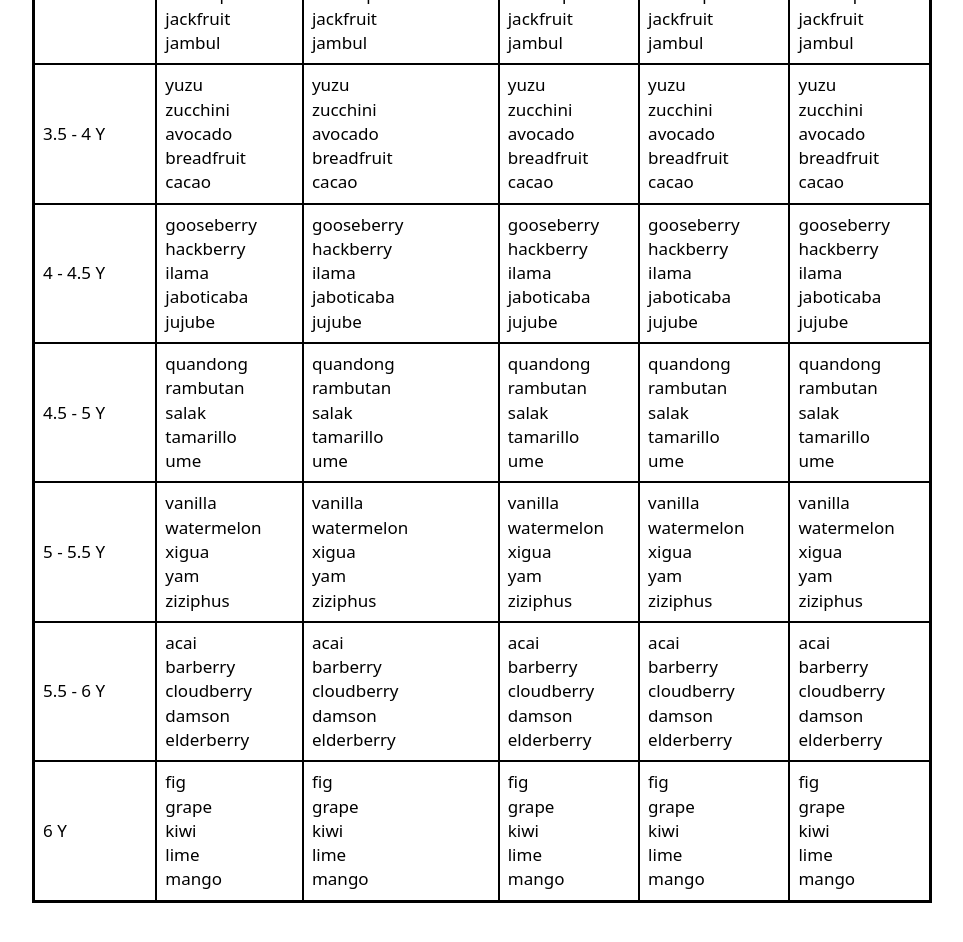
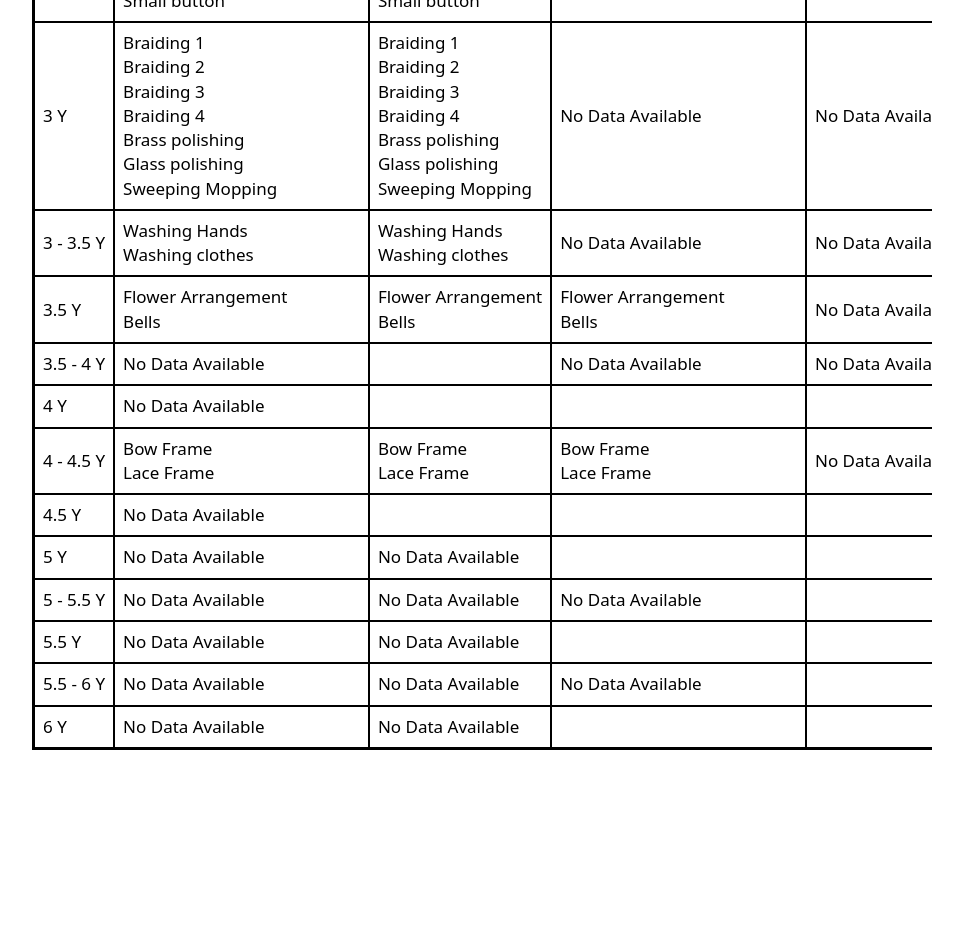
Before and after one commit to Aaniya401/react_reference_table, a React (Vite) app: page /presentations in a window 1280 px wide. Shown: the part 560-1502 px from the top of the page, without its empty margins (158-1121 px from the left). After the commit the page ends 1370 px from the top, so only its background shows below. Built offline with nearby package versions, Linux system fonts and the light colour scheme.

Commit message:
Update constants.ts

```diff
--- a/src/constants/constants.ts
+++ b/src/constants/constants.ts
@@ -2,11 +2,14 @@ export const ages = [
     "All",
     "2 Y",
     "2.5 - 3 Y",
+    "3 Y",
     "3 - 3.5 Y",
+    "3.5 Y",
     "3.5 - 4 Y",
-    "4 - 4.5 Y",
-    "4.5 - 5 Y",
+    "4 Y",
+    "5 Y",
     "5 - 5.5 Y",
+    "5.5 Y",
     "5.5 - 6 Y",
     "6 Y"
 ];
@@ -23,74 +26,114 @@ export const titles = [
 export const ageWiseData = [
     {
         age: "2.5 Y",
-        data1: ["Screwing", "banana", "cherry", "date", "elderberry"],
+        data1: ["Screwing and unscrewing lids", " folding clothes", "pouring grains 1 to 1", "pouring grains 1 to 2", "pouring grains 1 to 3 equale", "pouring grains 1 to 3 unequal", "liquid pouring 1 to 1", "pouring liquid 1 to 2", "pouring liquid 1 to 3 equal", "pouring liquid 1 to 3 unequal"],
         data2: [],
-        data3: ["kite", "lemon", "mango", "nectarine", "orange"],
-        data4: ["piano", "guitar", "violin", "drums", "flute"],
-        data5: ["red", "orange", "yellow", "green", "blue"],
+        data3: ["classified pictures", "sound game", "Question Game", "News Period", "Parts of speech games"],
+        data4: [],
+        data5: [],
     },
     {
         age: "2.5 - 3 Y",
-        data1: ["apricot", "blueberry", "cranberry", "dewberry", "fig"],
-        data2: ["hare", "impala", "jaguar", "kangaroo", "lion"],
-        data3: ["kiwi", "lime", "melon", "olive", "papaya"],
-        data4: ["trumpet", "ukulele", "xylophone", "zither", "harp"],
-        data5: ["indigo", "violet", "purple", "pink", "brown"],
+        data1: ["Press button", "hook and eye", "Large button", "Small button"],
+        data2: ["cylinder blocks", "Touch boards",],
+        data3: [],
+        data4: [],
+        data5: [],
+    },
+    {
+        age: "3 Y",
+        data1: ["Braiding 1", "Braiding 2", "Braiding 3", "Braiding 4", "Brass polishing", "Glass polishing", "Sweeping Mopping"],
+        data2: ["Pink Tower", "Brown Stairs", "Colour Tablets box 1", "Colour Tablets box 2", "Colour tablets box 3", "Touch Tablets"],
+        data3: [],
+        data4: [],
+        data5: [],
     },
     {
         age: "3 - 3.5 Y",
-        data1: ["guava", "honeydew", "indian plum", "jackfruit", "jambul"],
-        data2: ["marten", "newt", "ocelot", "panda", "quail"],
-        data3: ["quince", "raisin", "satsuma", "tangerine", "ugli fruit"],
-        data4: ["accordion", "banjo", "cello", "didgeridoo", "erhu"],
-        data5: ["white", "black", "gray", "silver", "gold"],
+        data1: ["Washing Hands", "Washing clothes"],
+        data2: ["Stereognostic Bag 1", "Sterognostic Bag 2", "Stereognostic Bag 3", "Stereognostic Bag 4"],
+        data3: [],
+        data4: [],
+        data5: [],
+    },
+    {
+        age: "3.5 Y",
+        data1: ["Flower Arrangement", "Bells"],
+        data2: [ "Red Rods", "Geometric Cabinets", "Geometric Cabinets and cards", "Fabrics Box", "Thermic Tablets", "Baric Tablets", "Stereognostic Tray", "Tasting bottles", "Smelling Bottles", "Sound Boxes"],
+        data3: ["Sandpaper Letters"],
+        data4: [],
+        data5: ["Sandpaper Globe", "Coloured Globe", "Land and Water forms", "Puzzle Maps", "Picture folders"],
     },
     {
         age: "3.5 - 4 Y",
-        data1: ["yuzu", "zucchini", "avocado", "breadfruit", "cacao"],
-        data2: ["robin", "starling", "thrush", "vulture", "wren"],
-        data3: ["breadnut", "cempedak", "durian", "eggplant", "feijoa"],
-        data4: ["french horn", "glass harp", "harmonica", "jaw harp", "kazoo"],
-        data5: ["teal", "maroon", "navy", "olive", "coral"],
+        data1: [],
+        data2: ["Geometric Solids"],
+        data3: [],
+        data4: [],
+        data5: [],
+    },
+    {
+        age: "4 Y",
+        data1: [],
+        data2: ["Decanomial Square", "Binomial Cube", "Trinomial Cube", "Constructive Triangles box 1",  "Constructive Triangles box 2", "Thermic Tablets", "Mystery Bag"],
+        data3: ["Moveable Alphabets", "Metal Insets", "Object Box 1", "Object Box 2"],
+        data4: ["Number Rods", "Sandpaper Numerals", "Number Rods and Cards", "Spindle Box", "Cards and Counters", "Memory Game"],
+        data5: ["Flags and Pin maps", "Roman Arch"],
     },
     {
         age: "4 - 4.5 Y",
-        data1: ["gooseberry", "hackberry", "ilama", "jaboticaba", "jujube"],
-        data2: ["yak", "zebra", "antelope", "badger", "bat"],
-        data3: ["kohlrabi", "loquat", "mandarin", "nectarine", "persimmon"],
-        data4: ["lute", "lyre", "mandolin", "oboe", "ocarina"],
-        data5: ["beige", "khaki", "tan", "lavender", "magenta"],
+        data1: ["Bow Frame", "Lace Frame"],
+        data2: ["Constructive Triangles box 3",  "Constructive Triangles box 4","Constructive Triangles box 5",  "Constructive Triangles box 6", "Graded Figures"],
+        data3: ["Action Cards"],
+        data4: [],
+        data5: [],
     },
     {
-        age: "4.5 - 5 Y",
-        data1: ["quandong", "rambutan", "salak", "tamarillo", "ume"],
-        data2: ["cat", "dog", "elephant", "fox", "goat"],
-        data3: ["plantain", "quinoa", "rutabaga", "spinach", "turnip"],
-        data4: ["piano accordion", "pipe organ", "psaltery", "shawm", "sitar"],
-        data5: ["mauve", "mustard", "ochre", "peach", "sepia"],
+        age: "4.5 Y",
+        data1: [],
+        data2: ["Knobless Cylinders"],
+        data3: ["Puzzle Words", "Reading Folders", "Environmental Cards", "Classified Reading"],
+        data4: ["Decimal System", "Addition Multiplication Subtraction Division", "Stamp Game Addition Multiplication Subtraction Division", "Teen beads", "Teen boards", "Teen Beads and Board", "Tens Beads and Boards", "Linear Counting", "Skip Counting", "Fractions", "Fractions Addition Multiplication Substraction Division"],
+        data5: [],
     },
     {
-        age: "5 - 5.5 Y",
-        data1: ["vanilla", "watermelon", "xigua", "yam", "ziziphus"],
-        data2: ["hawk", "ibis", "jay", "kingfisher", "lark"],
-        data3: ["arugula", "bok choy", "chard", "dandelion", "endive"],
-        data4: ["tambourine", "theremin", "triangle", "viola", "zither"],
-        data5: ["umber", "vermilion", "viridian", "wheat", "wisteria"],
+        age: "5 Y",
+        data1: [],
+        data2: [],
+        data3: ["Capitals", "Punctuation", "Definition Stages", "Article", "Adjective", "Logical Adjective", "Detective Adjective", "Conjunction", "Preposition"],
+        data4: ["Dot Game", "Addition Snake Game", "Addition Strip Board", "Subtraction Snake Game", "Subtraction Strip Board"],
+        data5: [],
     },
     {
-        age: "5.5 - 6 Y",
-        data1: ["acai", "barberry", "cloudberry", "damson", "elderberry"],
-        data2: ["mole", "mouse", "newt", "ox", "pig"],
-        data3: ["fennel", "garlic", "horseradish", "jicama", "kale"],
-        data4: ["bagpipes", "balalaika", "bouzouki", "cimbalom", "dulcimer"],
-        data5: ["celadon", "cerise", "chartreuse", "cinnamon", "cobalt"],
+     age: "5 - 5.5 Y",
+        data1: [],
+        data2: [],
+        data3: [],
+        data4: ["Addition Chart 1", "Addition Chart 2", "Addition Chart 3", "Addition Blank Chart"],
+        data5: [],
     },
-    {
+     {
+        age: "5.5 Y",
+        data1: [],
+        data2: [],
+        data3: ["Written Question Game", "Verb", "Adverb", "Logical Adverb", "Continuation of commands", "Word Study- Synonyms", "Word Study- Homophones", "Word Study- Gender", "Word Study- Compound Words", "Word Study- Numbers", "Word Study- Word Families", "Word Study- Prefix", "Word Study- Suffix"],
+        data4: ["Multiplication Bead Bar", "Multiplication Chart 1","Multiplication Chart 2", "Multiplication Chart 3", "Unit Division Board", "Short Bead Frame- Addition Subtraction Multiplication Division", "Hierarchies"],
+        data5: [],
+    },
+ {
+     age: "5.5 - 6 Y",
+        data1: [],
+        data2: [],
+        data3: [],
+        data4: ["Subtraction Chart 1", "Subtraction Chart 2", "Division Chart 1", "Division Chart 2"],
+        data5: [],
+    },
+      {
         age: "6 Y",
-        data1: ["fig", "grape", "kiwi", "lime", "mango"],
-        data2: ["rabbit", "sheep", "tiger", "urchin", "viper"],
-        data3: ["leek", "lentil", "mung bean", "napa cabbage", "okra"],
-        data4: ["fiddle", "flugelhorn", "glockenspiel", "hurdy-gurdy", "jew's harp"],
-        data5: ["ecru", "fuchsia", "gamboge", "heliotrope", "jasper"],
+        data1: [],
+        data2: [],
+        data3: ["Reading Analysis"],
+        data4: ["Long Bead Frame", "Long Bead Frame Addition Multiplication Subtraction", "Division with Rack and Tubes"],
+        data5: [],
     },
 ];
```
